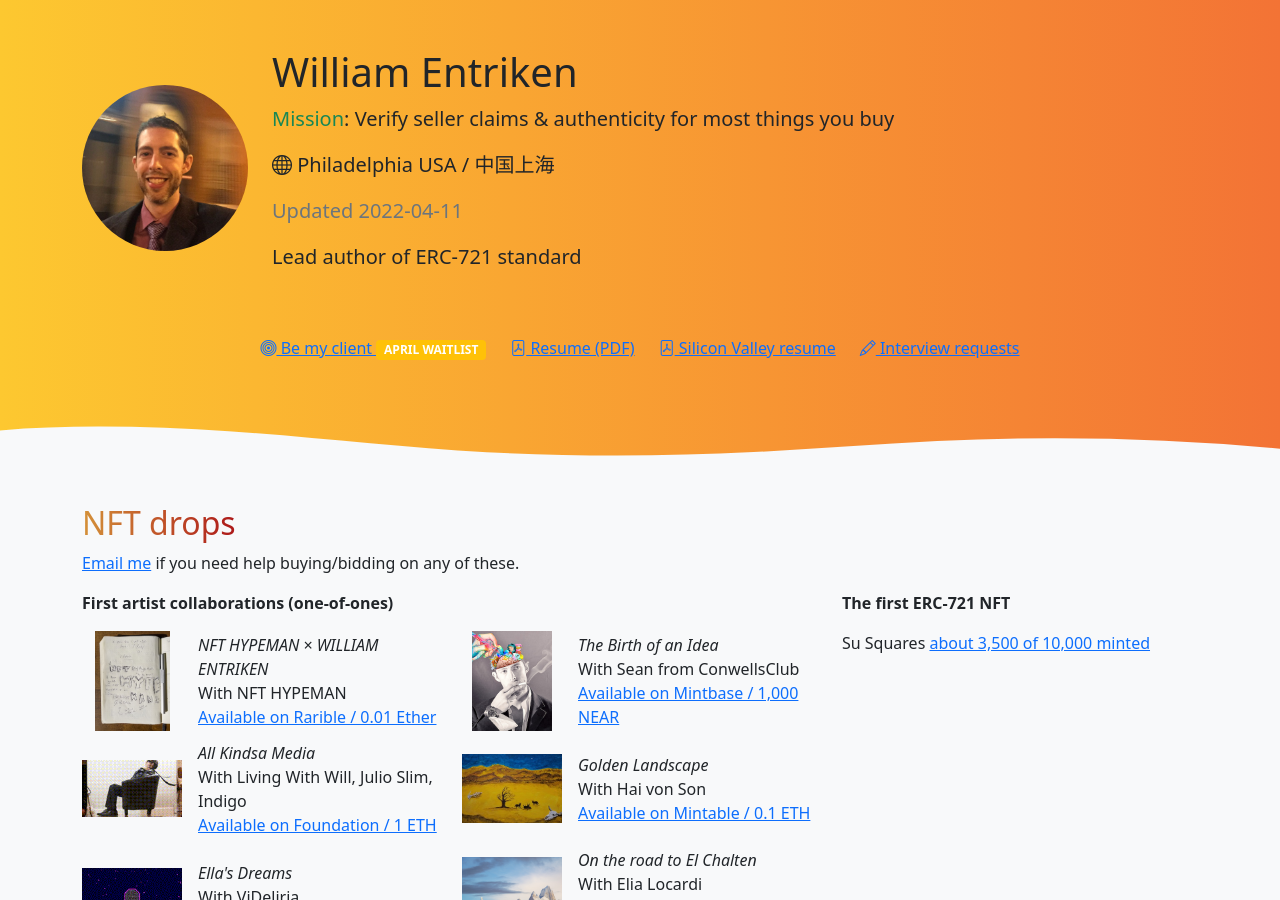
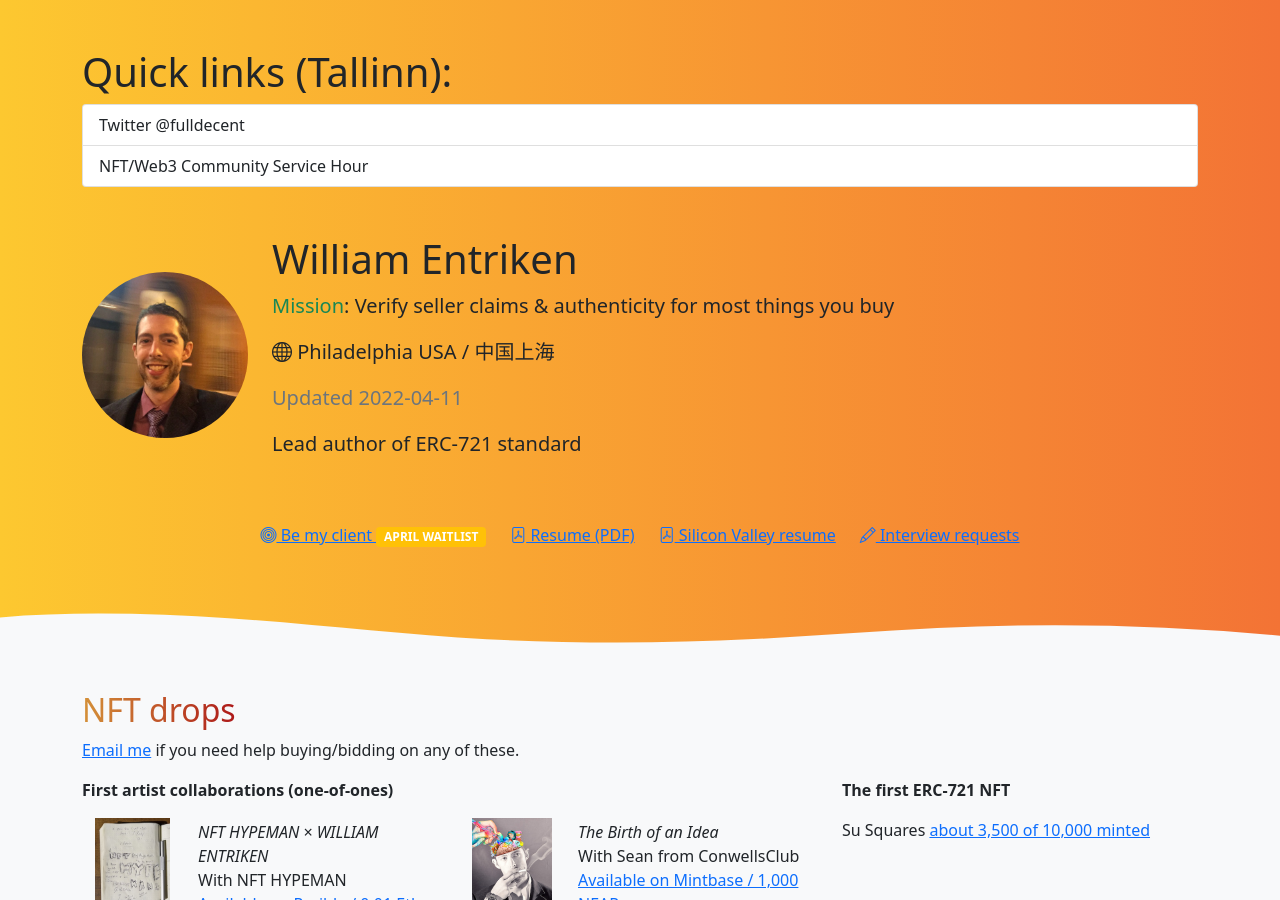
Before and after one commit to fulldecent/phor.net, a Jekyll site: the page built from index.html, in a window 1280 px wide and 900 px high. Built offline with Jekyll 4.4.1, drawn with Linux system fonts in a browser that asks for light colours; nearby versions of some CDN libraries; comment, search, counter and statistics services are not loaded.

Commit message:
add links

```diff
--- a/index.html
+++ b/index.html
@@ -174,16 +174,13 @@
   <header style="background: linear-gradient(to right, #fdc830, #f37335);">
     <div class="container-md py-5">
 
-      <!--
       <div id="quick-links-general" class="mb-5">
-        <h1>Quick links (Miami):</h1>
+        <h1>Quick links (Tallinn):</h1>
         <div class="list-group">
           <a target="_blank" href="https://twitter.com/fulldecent" class="list-group-item list-group-item-action">Twitter @fulldecent</a>
-          <a target="_blank" href="https://drive.google.com/drive/u/0/folders/1kvSYUukOFUwWOjT2oMcqqqGFVfoSapTj" class="list-group-item list-group-item-action">Will's speaking schedule</a>
-          <a target="_blank" href="https://drive.google.com/drive/u/0/folders/1kvSYUukOFUwWOjT2oMcqqqGFVfoSapTj" class="list-group-item list-group-item-action">What is Su Squares</a>
+          <a target="_blank" href="https://twitter.com/fulldecent/status/1475851800322453504" class="list-group-item list-group-item-action">NFT/Web3 Community Service Hour</a>
         </div>
       </div>
-      -->
 
       <div id="choose-nft-platform" class="mb-5 d-none">
         <h1>Quick links (How to choose a platform to launch my NFT?):</h1>
```
